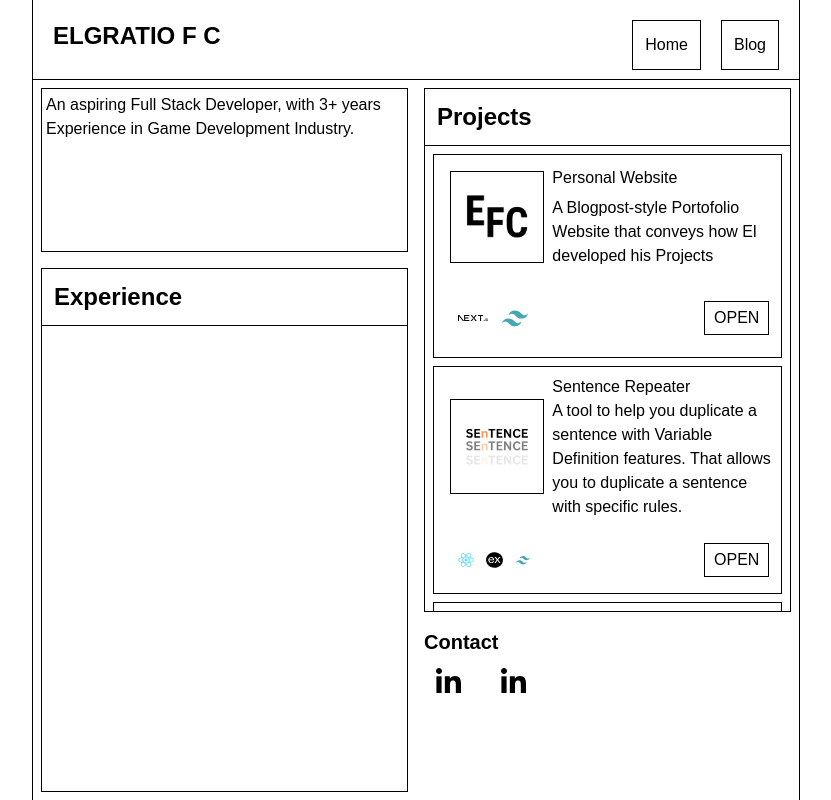
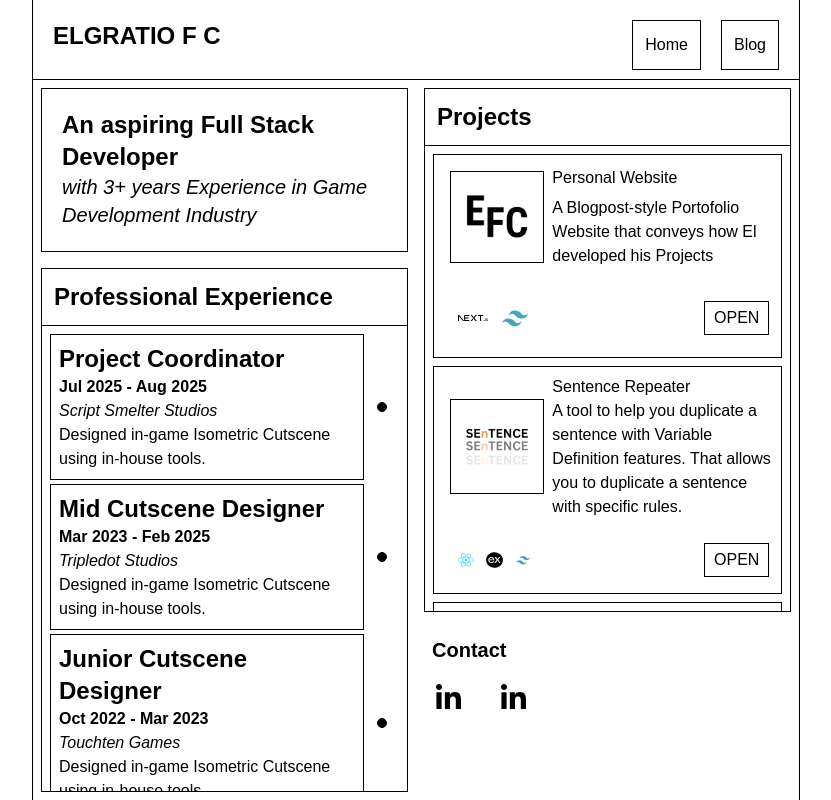
Before and after one commit to akael888/akael888-site, a Next.js app: page / in a window 1280 px wide. Shown: the whole page, without its empty margins (224-1055 px from the left). Built offline with nearby package versions, Linux system fonts and the light colour scheme.

Commit message:
feat : Adjusted Tagline and Professional Experience Data

```diff
--- a/src/app/page.tsx
+++ b/src/app/page.tsx
@@ -9,53 +9,77 @@ export default function Home() {
       <div className="border-l-1 border-r-1  border-black bg-grey-100 h-full w-full">
         <div className=" grid grid-cols-2 grid-rows-4 gap-4 h-full w-full p-2">
           {/* CONTENT */}
-          <div className="border-1 flex p-1">
+          <div className="border-1 w-full h-full">
             {/* <div className="flex justify-start align-center p-3 border-b-1">
               <h1>Summary</h1>
             </div> */}
-            An aspiring Full Stack Developer, with 3+ years Experience in Game
-            Development Industry.
+            <div className="flex  flex-col p-1 justify-end align-end p-5">
+              <p className="text-start text-2xl font-bold">
+                An aspiring Full Stack Developer
+              </p>
+              <p className="italic text-xl">with 3+ years Experience in Game Development Industry</p>
+            </div>
           </div>
-          <div className="border-1 row-span-3 col-start-1 row-start-2 overflow-hidden">
-            <div className="flex justify-start align-center p-3 border-b-1 ">
-              <h1 className="text-2xl font-bold">Experience</h1>
+          <div className="border-1 row-span-3 col-start-1 row-start-2 overflow-hidden flex flex-col">
+            <div className="flex justify-start align-center p-3 border-b-1 flex-shrink-0">
+              <h1 className="text-2xl font-bold">Professional Experience</h1>
             </div>
-            <div className="flex flex-col p-2 overflow-y-auto max-h-full gap-1">
-              {/* <WorkHistoryCard
-                role="Cutscene Designer Intern and Apprentice"
-                duration="Jan 2022 - Oct 2022"
+            <div className="flex flex-col p-2 overflow-y-auto flex-1 gap-1">
+              <WorkHistoryCard
+                role="Project Coordinator"
+                duration="Jul 2025 - Aug 2025"
+                company="Script Smelter Studios"
+                details="Designed in-game Isometric Cutscene using in-house tools."
+              />
+              <WorkHistoryCard
+                role="Mid Cutscene Designer"
+                duration="Mar 2023 - Feb 2025"
+                company="Tripledot Studios"
+                companyLink="www.linkedin.com/company/tripledot-studios"
+                details="Designed in-game Isometric Cutscene using in-house tools."
+              />
+              <WorkHistoryCard
+                role="Junior Cutscene Designer"
+                duration="Oct 2022 - Mar 2023"
                 company="Touchten Games"
+                companyLink="www.linkedin.com/company/touchtengames"
                 details="Designed in-game Isometric Cutscene using in-house tools."
               />
               <WorkHistoryCard
                 role="Cutscene Designer Intern and Apprentice"
                 duration="Jan 2022 - Oct 2022"
                 company="Touchten Games"
+                companyLink="www.linkedin.com/company/touchtengames"
                 details="Designed in-game Isometric Cutscene using in-house tools."
-              /> */}
+              />
             </div>
           </div>
-          <div className="border-1 row-span-3 col-start-2 row-start-1 overflow-hidden">
-            <div className="flex justify-start align-center p-3 border-b-1">
+          <div className="border-1 row-span-3 col-start-2 row-start-1 overflow-hidden flex flex-col">
+            <div className="flex justify-start align-center p-3 border-b-1 flex-shrink-0">
               <h1 className="text-2xl font-bold">Projects</h1>
             </div>
-            <div className="flex flex-col p-2 overflow-y-auto h-full gap-2">
+            <div className="flex flex-col p-2 overflow-y-auto flex-1 gap-2 ">
               <ProjectCard
                 name="Personal Website"
                 description="A Blogpost-style Portofolio Website that conveys how El developed his Projects"
                 logoUrl="/efc-logo.png"
-                techStacks={["/next.svg","/tailwind-logo.svg"]}
+                techStacks={["/next.svg", "/tailwind-logo.svg"]}
               />
               <ProjectCard
                 name="Sentence Repeater"
                 description="A tool to help you duplicate a sentence with Variable Definition features. That allows you to duplicate a sentence with specific rules."
                 logoUrl="/sentence-rep-logo.png"
-                techStacks={["/react-logo.svg","/expressjs-logo.svg","/tailwind-logo.svg"]}
+                techStacks={[
+                  "/react-logo.svg",
+                  "/expressjs-logo.svg",
+                  "/tailwind-logo.svg",
+                ]}
               />
               <ProjectCard
                 name="Piper's Pet Cafe"
                 description="A casual mobile game that blends card-based solitaire puzzles with a unique cafe renovation theme."
                 logoUrl="/ppc-logo.png"
+                techStacks={["/unity-icon.svg"]}
               />
               {/* <ProjectCard
                 name="Test"
@@ -81,7 +105,7 @@ export default function Home() {
           </div>
           <div className=" col-start-2 row-start-4">
             <div>
-              <div className="flex justify-start items-center">
+              <div className="flex justify-start items-center p-2">
                 <h1 className="text-xl font-bold">Contact</h1>
               </div>
               <div className="w-full p-3 flex gap-10">
```
